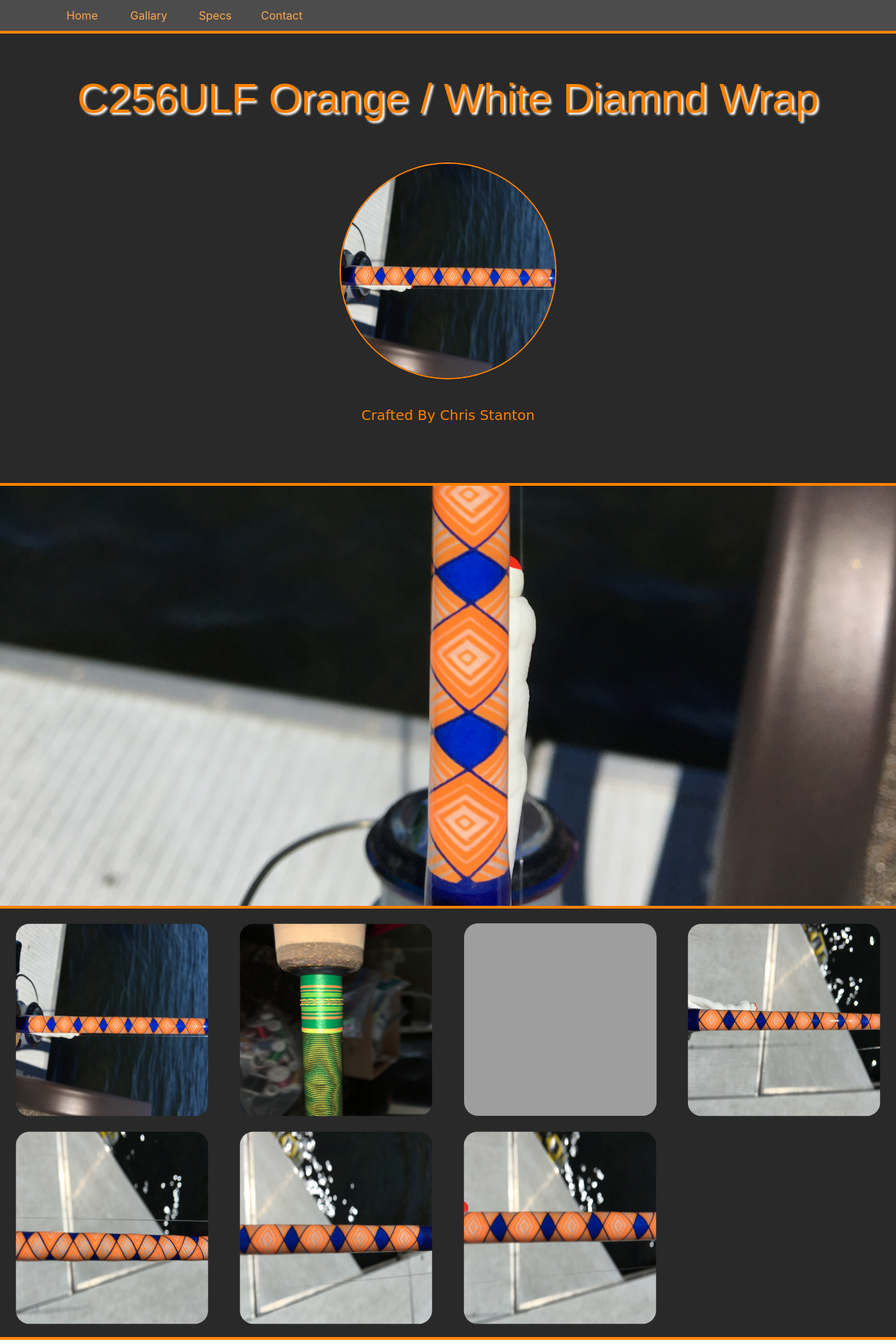
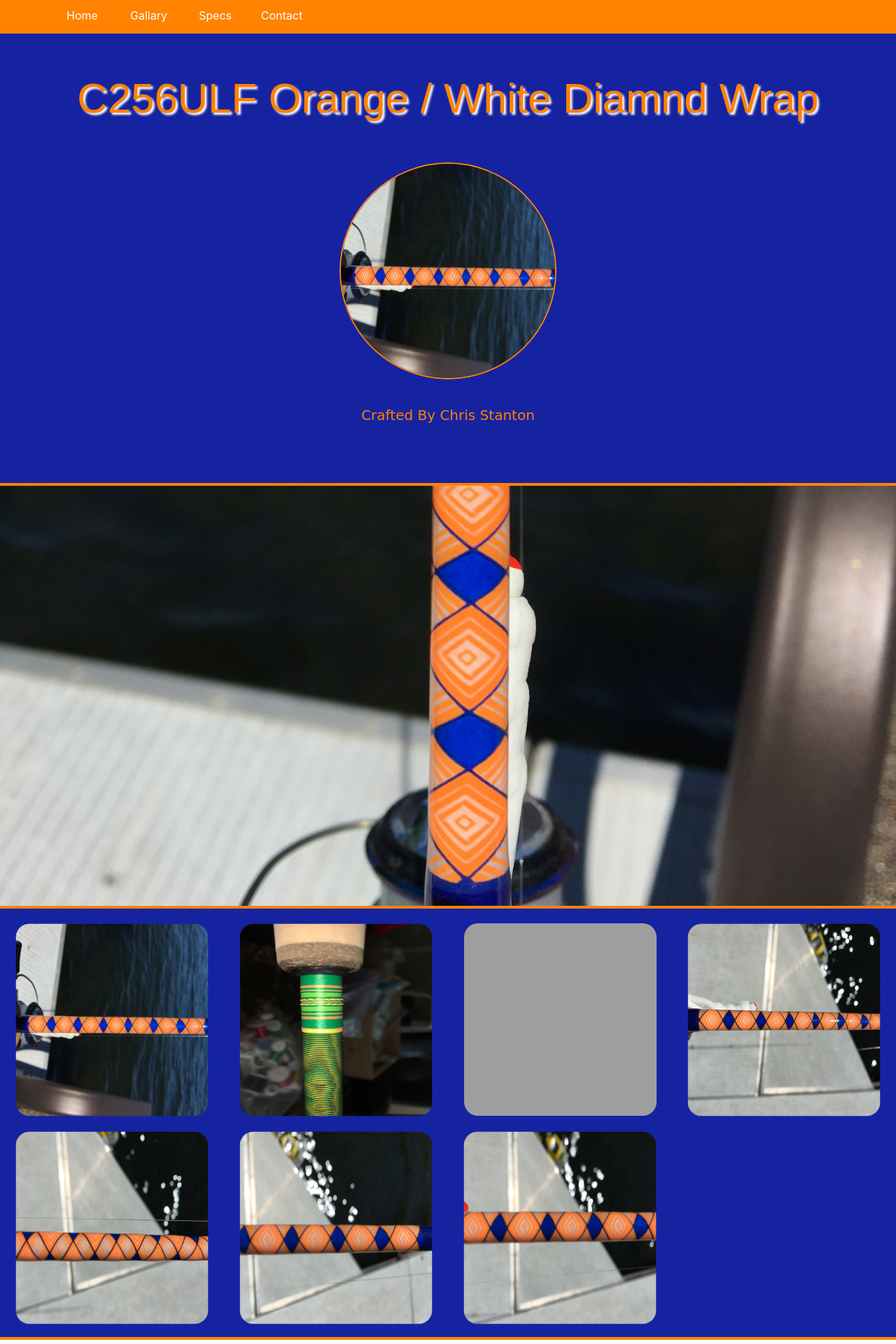
Before and after one commit to chris-stanton/APP-fishing-rod-gallary, a PHP site: page /C256ULF-blue/index.html in a window 1280 px wide. Shown: the top 1920 px of the page at 70% size. Run offline with PHP 8.4, Linux system fonts and the light colour scheme; some libraries are stand-ins or nearby versions; grey boxes are pictures that could not be loaded.

Commit message:
commpleted stylin

```diff
--- a/C256ULF-blue/styles/styles.css
+++ b/C256ULF-blue/styles/styles.css
@@ -22,6 +22,7 @@ body {
 
 
 
+
 .rotate90 {
   transform: rotate(90deg);
 }
@@ -29,12 +30,11 @@ body {
 
 
 
+
 .nav {
   position: ;
   top: 0;
-  background: transparent;
-  background-color: #000000;
-  opacity: 0.7;
+  background-color: #ff8200;
   text-align: center;
 }
 
@@ -50,7 +50,7 @@ body {
 .nav a {
   padding: 10px;
   text-decoration: none;
-  color: #ff8200;
+  color: #ffffff;
 }
 
 
@@ -62,7 +62,7 @@ body {
   /*background: url('../assets/images/serpent.png');*/
   background-repeat: no-repeat;
   background-size: contain;
-  background-color: #292929;
+  background-color: #1523a1;
   background-size: cover;
   text-align: center;
   border-top: 4px solid #ff8200;
@@ -98,8 +98,7 @@ body {
 
 .gallary {
   height: 620px;
-  /*background-color: #c3c3c3;*/
-  background-color: #292929;
+  background-color: #1523a1;
   background-size: cover;
   text-align: center;
   border-top: 4px solid #ff8200;
@@ -126,7 +125,8 @@ body {
 .specs {
   height: 500px;
   padding: 50px 0px 0px 0px;
-  background-color: #7e7e7e;
+  background-color: #1523a1;
+  color: #ffffff;
   text-align: center;
   border-top: 4px solid #ff8200;
   border-bottom: 4px solid #ff8200;
@@ -165,7 +165,7 @@ body {
 
 .contact {
   height: 210px;
-  background-color: #7e7e7e;
+  background-color: #1523a1;
   background-size: cover;
   border-top: 4px solid #ff8200;
   border-bottom: 4px solid #ff8200;
@@ -230,7 +230,7 @@ body {
   }
 
   .nav td:hover {
-    background-color: #343434;
+    background-color: #cb6e0d;
     border-radius: 10px;
   }
 
```
